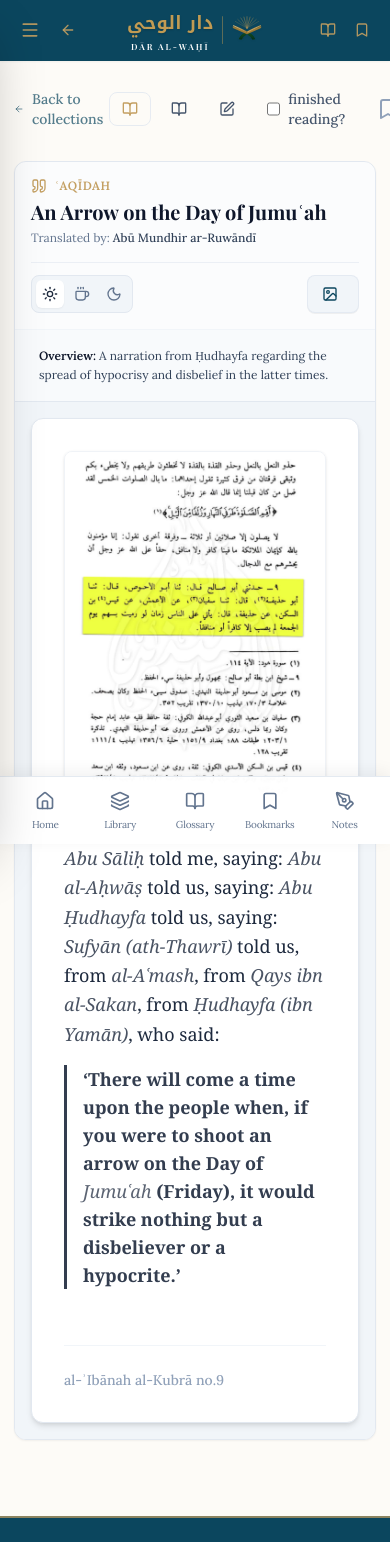
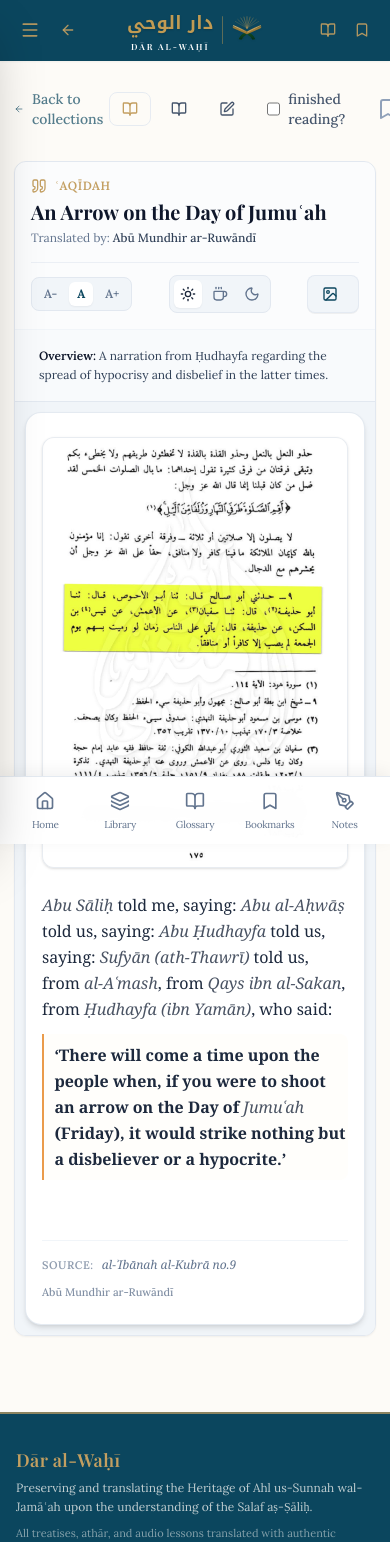
Before and after one commit to hissan1430/Dar-al-Wahi, a React (Vite) app: page /viewer/10 in a window 390 px wide. Shown: the top 1542 px of the page. Built offline with nearby package versions, Linux system fonts and the light colour scheme; a web font is replaced by a local one.

Commit message:
fix(ui): improve mobile quote layout and font control
- Update popover positioning for smaller screens.
- Add responsive styles to prevent quote border text crushing.
- Add font size selection persistent state in Viewer.

```diff
--- a/src/data.ts
+++ b/src/data.ts
@@ -55,17 +55,30 @@ export const MOCK_DATA: ContentItem[] = [
     title: "Jahm ibn al-Ṣafwān's Hatred For The Qurʾān",
     summary: "A narration about a man from Marw who shunned Jahm due to his mockery and hatred of the verses of the Qur'an.",
     englishText: "And Abū Jaʿfar narrated to me, [he said]: Yaḥyā ibn ʾAyyūb narrated to me, he said: I heard Abā Nuʿaym al-Balkẖī, he said: “A man from the people of Marw was a friend to Jahm, then he cut him off and shunned him, so it was said to him: ‘Why did you shun him?’ So, he said: ‘What cannot be tolerated came from him. I read such-and-such verse one day - Yaḥyā forgot it - so he said: “How clever Muḥammad was!” So, I bore it. Then he recited Sūrah Ṭā-Hā, so when he said: “The Most Beneficent (Allāh) ʾIstawā (rose over) the (Mighty) Throne (in a manner that suits His Majesty).” [Ṭā-Hā:5], he said: “Truly, by Allāh, if I found a way to its erasure, I would have erased it from the Muṣḥaf.” So, I bore it. Then he recited Sūrah al-Qaṣaṣ. So, when he reached to the mention of Mūsā, he said: “What is this? He mentioned a story in a place, so He did not complete it, then He mentioned it here, so He did not complete it.” Then he threw the Muṣḥaf from his lap with his two feet, so I pounced upon him.’",
-    htmlText: `And <em class="italic opacity-80 font-medium">Abū Jaʿfar</em> narrated to me, [he said]: <em class="italic opacity-80 font-medium">Yaḥyā ibn ʾAyyūb</em> narrated to me, he said: I heard <em class="italic opacity-80 font-medium">Abā Nuʿaym al-Balkẖī</em>, he said:
-<div class="border-l-[3px] border-current opacity-90 pl-4 sm:pl-6 mt-4">“A man from the people of <em class="italic opacity-80 font-medium">Marw</em> was a friend to <em class="italic opacity-80 font-medium">Jahm</em>, then he cut him off and shunned him, so it was said to him:
-<div class="border-l-2 border-current opacity-80 pl-4 mt-3">‘Why did you shun him?’</div>
-So, he said:
-<div class="border-l-2 border-current opacity-80 pl-4 mt-3">‘What cannot be tolerated came from him. I read such-and-such verse one day - <em class="italic opacity-80 font-medium">Yaḥyā</em> forgot it - so he said:
-<span class="block border-l-4 border-current pl-4 mt-3 mb-1 font-semibold text-lg opacity-90">“How clever <em class="italic opacity-80 font-medium">Muḥammad</em> was!”</span>
-So, I bore it. Then he recited <em class="italic opacity-80 font-medium">Sūrah Ṭā-Hā</em>, so when he said: “The Most Beneficent (Allāh) ʾIstawā (rose over) the (Mighty) Throne (in a manner that suits His Majesty).” [Ṭā-Hā:5], he said:
-<span class="block border-l-4 border-current pl-4 mt-3 mb-1 font-semibold text-lg opacity-90">“Truly, by <strong class="font-bold">Allāh</strong>, if I found a way to its erasure, I would have erased it from the <strong class="font-bold">Muṣḥaf</strong>.”</span>
-So, I bore it. Then he recited <em class="italic opacity-80 font-medium">Sūrah al-Qaṣaṣ</em>. So, when he reached to the mention of <em class="italic opacity-80 font-medium">Mūsā</em>, he said:
-<span class="block border-l-4 border-current pl-4 mt-3 mb-1 font-semibold text-lg opacity-90">“What is this? He mentioned a story in a place, so He did not complete it, then He mentioned it here, so He did not complete it.”</span>
-Then he threw the <em class="italic opacity-80 font-medium">Muṣḥaf</em> from his lap with his two feet, so I pounced upon him.’</div></div>`,
+    htmlText: `<p class="mb-3">And <em class="italic opacity-80 font-medium">Abū Jaʿfar</em> narrated to me, [he said]: <em class="italic opacity-80 font-medium">Yaḥyā ibn ʾAyyūb</em> narrated to me, he said: I heard <em class="italic opacity-80 font-medium">Abā Nuʿaym al-Balkẖī</em>, he said:</p>
+
+<blockquote class="border-l-2 sm:border-l-[3px] border-amber-600/70 pl-3 sm:pl-5 py-1 my-3 bg-amber-50/20 dark:bg-amber-950/10 rounded-r-lg space-y-3">
+  <p>“A man from the people of <em class="italic opacity-80 font-medium">Marw</em> was a friend to <em class="italic opacity-80 font-medium">Jahm</em>, then he cut him off and shunned him, so it was said to him: ‘<em class="italic">Why did you shun him?</em>’</p>
+  <p>So, he said: ‘What cannot be tolerated came from him. I read such-and-such verse one day — <em class="italic opacity-80 font-medium">Yaḥyā</em> forgot it — so he said:</p>
+
+  <p class="font-semibold text-base sm:text-lg pl-2 border-l-2 border-red-500/50 my-1 text-slate-800 dark:text-slate-200">
+    “How clever <em class="italic opacity-80 font-medium">Muḥammad</em> was!”
+  </p>
+
+  <p>So, I bore it. Then he recited <em class="italic opacity-80 font-medium">Sūrah Ṭā-Hā</em>, so when he said: “The Most Beneficent (Allāh) ʾIstawā (rose over) the (Mighty) Throne (in a manner that suits His Majesty).” [Ṭā-Hā:5], he said:</p>
+
+  <p class="font-semibold text-base sm:text-lg pl-2 border-l-2 border-red-500/50 my-1 text-slate-800 dark:text-slate-200">
+    “Truly, by <strong class="font-bold">Allāh</strong>, if I found a way to its erasure, I would have erased it from the <strong class="font-bold">Muṣḥaf</strong>.”
+  </p>
+
+  <p>So, I bore it. Then he recited <em class="italic opacity-80 font-medium">Sūrah al-Qaṣaṣ</em>. So, when he reached to the mention of <em class="italic opacity-80 font-medium">Mūsā</em>, he said:</p>
+
+  <p class="font-semibold text-base sm:text-lg pl-2 border-l-2 border-red-500/50 my-1 text-slate-800 dark:text-slate-200">
+    “What is this? He mentioned a story in a place, so He did not complete it, then He mentioned it here, so He did not complete it.”
+  </p>
+
+  <p>Then he threw the <em class="italic opacity-80 font-medium">Muṣḥaf</em> from his lap with his two feet, so I pounced upon him.’ ”</p>
+</blockquote>`,
     citation: "Kẖalq ʾAfʿāl al-ʿIbād - pg.38",
     imageUrl: "/jahmi_scan.png",
     dateAdded: "2026-09-12",
@@ -78,8 +91,10 @@ Then he threw the <em class="italic opacity-80 font-medium">Muṣḥaf</em> from
     title: "An Arrow on the Day of Jumuʿah",
     summary: "A narration from Ḥudhayfa regarding the spread of hypocrisy and disbelief in the latter times.",
     englishText: "Abu Sāliḥ told me, saying: Abu al-Aḥwāṣ told us, saying: Abu Ḥudhayfa told us, saying: Sufyān (ath-Thawrī) told us, from al-Aʿmash, from Qays ibn al-Sakan, from Ḥudhayfa (ibn Yamān), who said: ‘There will come a time upon the people when, if you were to shoot an arrow on the Day of Jumuʿah (Friday), it would strike nothing but a disbeliever or a hypocrite.’",
-    htmlText: `<em class="italic opacity-80 font-medium">Abu Sāliḥ</em> told me, saying: <em class="italic opacity-80 font-medium">Abu al-Aḥwāṣ</em> told us, saying: <em class="italic opacity-80 font-medium">Abu Ḥudhayfa</em> told us, saying: <em class="italic opacity-80 font-medium">Sufyān (ath-Thawrī)</em> told us, from <em class="italic opacity-80 font-medium">al-Aʿmash</em>, from <em class="italic opacity-80 font-medium">Qays ibn al-Sakan</em>, from <em class="italic opacity-80 font-medium">Ḥudhayfa (ibn Yamān)</em>, who said:
-<div class="border-l-[3px] border-current opacity-90 pl-4 sm:pl-6 mt-4 font-semibold text-lg">‘There will come a time upon the people when, if you were to shoot an arrow on the Day of <em class="italic opacity-80 font-medium">Jumuʿah</em> (Friday), it would strike nothing but a disbeliever or a hypocrite.’</div>`,
+    htmlText: `<p class="mb-3 leading-relaxed"><em class="italic opacity-80 font-medium">Abu Sāliḥ</em> told me, saying: <em class="italic opacity-80 font-medium">Abu al-Aḥwāṣ</em> told us, saying: <em class="italic opacity-80 font-medium">Abu Ḥudhayfa</em> told us, saying: <em class="italic opacity-80 font-medium">Sufyān (ath-Thawrī)</em> told us, from <em class="italic opacity-80 font-medium">al-Aʿmash</em>, from <em class="italic opacity-80 font-medium">Qays ibn al-Sakan</em>, from <em class="italic opacity-80 font-medium">Ḥudhayfa (ibn Yamān)</em>, who said:</p>
+<blockquote class="border-l-2 sm:border-l-[3px] border-amber-600/70 pl-3 sm:pl-5 py-2 my-3 bg-amber-50/20 dark:bg-amber-950/10 rounded-r-lg font-semibold text-base sm:text-xl leading-relaxed">
+‘There will come a time upon the people when, if you were to shoot an arrow on the Day of <em class="italic opacity-80 font-medium">Jumuʿah</em> (Friday), it would strike nothing but a disbeliever or a hypocrite.’
+</blockquote>`,
     citation: "al-ʾIbānah al-Kubrā no.9",
     imageUrl: "/arrow_hudhayfah.jpeg",
     dateAdded: "2026-09-13",
@@ -124,10 +139,12 @@ Then he threw the <em class="italic opacity-80 font-medium">Muṣḥaf</em> from
     title: "Al-Bukẖārī on the Uncreated Qurʾān",
     summary: "Imām al-Bukẖārī affirms that the Qurʾān is the Speech of Allāh and uncreated, distinguishing between the Creator's Command and His creation.",
     englishText: "And Abū ʿAbd Allāh [al-Bukẖārī] said: \"And the Qurʾān is the Speech of Allāh, uncreated, due to the statement of Allāh, Mighty and Majestic: \"Indeed your Lord is Allāh who created the Heavens and Earth in six days and then ascended above the Throne. He covers the (light of) day with the (darkness) of night (which) pursues it swiftly and (He created) the sun, the moon, the stars (all being) subjected to His command.\" [al-ʾAʿrāf:54] So, He made it clear that the created beings, and the pursuing, and the rapidity, and the subjected beings are by His command. Then He explained: \"His is the creation and the command. Blessed be Allāh, the Lord of the worlds.\" [al-ʾAʿrāf:54] Ibn ʿUyaynah said: 'Allāh distinguished the [act of] creation from the command with His statement: \"His is the creation and the command.\" [al-ʾAʿrāf:54] — so, the creation is by His command like His statement: \"The decision of the matter, before and after (these events) is only with Allāh...\" [al-Rūm:4], and like His statement: \"Verily, His Command, when He intends a thing, is only that He says to it, \"Be!\" and it is!\" [Yā-Sīn:82], and like His statement: \"And among His Signs is that the heaven and the earth stand by His Command\"[al-Rūm:25], and He did not say 'by His Creation.''\"",
-    htmlText: `And <em class="italic opacity-80 font-medium">Abū ʿAbd Allāh [al-Bukẖārī]</em> said:
-<div class="border-l-[3px] border-current opacity-90 pl-4 sm:pl-6 mt-4 font-semibold text-lg">“And the Qurʾān is the Speech of Allāh, uncreated, due to the statement of Allāh, Mighty and Majestic: “Indeed your Lord is Allāh who created the Heavens and Earth in six days and then ascended above the Throne. He covers the (light of) day with the (darkness) of night (which) pursues it swiftly and (He created) the sun, the moon, the stars (all being) subjected to His command.” [al-ʾAʿrāf:54] So, He made it clear that the created beings, and the pursuing, and the rapidity, and the subjected beings are by His command. Then He explained: “His is the creation and the command. Blessed be Allāh, the Lord of the worlds.” [al-ʾAʿrāf:54]
-
-<em class="italic opacity-80 font-medium">Ibn ʿUyaynah</em> said: ‘Allāh distinguished the [act of] creation from the command with His statement: “His is the creation and the command.” [al-ʾAʿrāf:54] — so, the creation is by His command like His statement: “The decision of the matter, before and after (these events) is only with Allāh...” [al-Rūm:4], and like His statement: “Verily, His Command, when He intends a thing, is only that He says to it, "Be!" and it is!” [Yā-Sīn:82], and like His statement: “And among His Signs is that the heaven and the earth stand by His Command” [al-Rūm:25], and He did not say ‘by His Creation.’ ’”</div>`,
+    htmlText: `<p class="mb-3 leading-relaxed">And <em class="italic opacity-80 font-medium">Abū ʿAbd Allāh [al-Bukẖārī]</em> said:</p>
+<blockquote class="border-l-2 sm:border-l-[3px] border-amber-600/70 pl-3 sm:pl-5 py-2 my-3 bg-amber-50/20 dark:bg-amber-950/10 rounded-r-lg space-y-3 leading-relaxed">
+<p class="font-semibold text-base sm:text-xl">“And the Qurʾān is the Speech of Allāh, uncreated, due to the statement of Allāh, Mighty and Majestic: “Indeed your Lord is Allāh who created the Heavens and Earth in six days and then ascended above the Throne. He covers the (light of) day with the (darkness) of night (which) pursues it swiftly and (He created) the sun, the moon, the stars (all being) subjected to His command.” [al-ʾAʿrāf:54]</p>
+<p>So, He made it clear that the created beings, and the pursuing, and the rapidity, and the subjected beings are by His command. Then He explained: “His is the creation and the command. Blessed be Allāh, the Lord of the worlds.” [al-ʾAʿrāf:54]</p>
+<p><em class="italic opacity-80 font-medium">Ibn ʿUyaynah</em> said: ‘Allāh distinguished the [act of] creation from the command with His statement: “His is the creation and the command.” [al-ʾAʿrāf:54] — so, the creation is by His command like His statement: “The decision of the matter, before and after (these events) is only with Allāh...” [al-Rūm:4], and like His statement: “Verily, His Command, when He intends a thing, is only that He says to it, "Be!" and it is!” [Yā-Sīn:82], and like His statement: “And among His Signs is that the heaven and the earth stand by His Command” [al-Rūm:25], and He did not say ‘by His Creation.’ ’”</p>
+</blockquote>`,
     citation: "Kẖalq ʾAfʿāl al-ʿIbād - pg.45",
     imageUrl: "/bukhari_scan.png",
     dateAdded: "2026-09-13",
--- a/src/index.css
+++ b/src/index.css
@@ -52,19 +52,36 @@
     margin-bottom: 0.25rem !important;
   }
 
-  @media print {
-    body {
-      background-color: white !important;
-      color: black !important;
+  /* Mobile quote optimization */
+  .mobile-quote-container {
+    word-break: break-word;
+    overflow-wrap: break-word;
+  }
+
+  /* Responsive nested quote borders so they don't crush text on phone */
+  @media (max-width: 640px) {
+    .mobile-quote-container div[class*="border-l"],
+    .mobile-quote-container blockquote[class*="border-l"] {
+      border-left-width: 2px !important;
+      padding-left: 0.65rem !important;
+      margin-left: 0 !important;
+      margin-top: 0.75rem !important;
+      margin-bottom: 0.75rem !important;
     }
 
-    .print-break-inside-avoid {
-      break-inside: avoid;
+    .mobile-quote-container span[class*="border-l"] {
+      border-left-width: 2px !important;
+      padding-left: 0.5rem !important;
+      font-size: 1.05rem !important;
+      line-height: 1.6 !important;
     }
+  }
 
-    .prose {
-      color: black !important;
-    }
+  /* Arabic text readability on mobile */
+  .arabic-quote-text {
+    line-height: 2.1;
+    letter-spacing: 0;
+    text-align: right;
   }
 }
 
--- a/src/pages/Viewer.tsx
+++ b/src/pages/Viewer.tsx
@@ -1,7 +1,7 @@
 import React, { useEffect, useState, useRef, useCallback } from 'react';
 import { useParams, Link, useNavigate, useSearchParams } from 'react-router-dom';
 import { MOCK_DATA } from '../data';
-import { ArrowLeft, Bookmark, FileText, Download, Sun, Moon, Coffee, CheckCircle, Circle, PenSquare, X, RotateCcw, ArrowUpRight, BookOpen, Image as ImageIcon, Play, Headphones, Newspaper, Quote, ListVideo, ChevronLeft, ChevronRight, ExternalLink, Columns2 } from 'lucide-react';
+import { ArrowLeft, Bookmark, FileText, Download, Sun, Moon, Coffee, CheckCircle, Circle, PenSquare, X, RotateCcw, ArrowUpRight, BookOpen, Image as ImageIcon, Play, Headphones, Newspaper, Quote, ListVideo, ChevronLeft, ChevronRight, ExternalLink, Columns2, Type } from 'lucide-react';
 import { useBookmarks } from '../hooks/useBookmarks';
 import { useReadingStats } from '../hooks/useReadingStats';
 import { useNotes } from '../hooks/useNotes';
@@ -25,6 +25,24 @@ export function Viewer() {
   const { getProgress, updateProgress } = useReadingProgress();
 
   const [theme, setTheme] = useState<ReaderTheme>('light');
+  const [fontSize, setFontSize] = useState<'normal' | 'large' | 'compact'>(() => {
+    try {
+      const saved = localStorage.getItem('dar_alwahi_quote_font_size');
+      return (saved === 'large' || saved === 'compact') ? saved : 'normal';
+    } catch {
+      return 'normal';
+    }
+  });
+
+  const handleFontSizeChange = (size: 'normal' | 'large' | 'compact') => {
+    setFontSize(size);
+    try {
+      localStorage.setItem('dar_alwahi_quote_font_size', size);
+    } catch {
+      // ignore
+    }
+  };
+
   const [currentPage, setCurrentPage] = useState(1);
   const [textPageInputValue, setTextPageInputValue] = useState<string>('1');
   const [activeVideoIndex, setActiveVideoIndex] = useState(0);
@@ -468,6 +486,37 @@ export function Viewer() {
               </div>
             )}
 
+            {/* Font Size Selector (especially helpful on mobile phones for readability) */}
+            <div className="flex items-center space-x-1 bg-slate-100 p-1 rounded-lg border border-slate-200 text-xs font-semibold">
+              <button
+                onClick={() => handleFontSizeChange('compact')}
+                className={`px-2 py-1 rounded-md transition-colors cursor-pointer touch-manipulation ${
+                  fontSize === 'compact' ? 'bg-white shadow-xs text-primary font-bold' : 'text-slate-500 hover:text-slate-800'
+                }`}
+                title="Compact Text Size"
+              >
+                A-
+              </button>
+              <button
+                onClick={() => handleFontSizeChange('normal')}
+                className={`px-2 py-1 rounded-md transition-colors cursor-pointer touch-manipulation ${
+                  fontSize === 'normal' ? 'bg-white shadow-xs text-primary font-bold' : 'text-slate-500 hover:text-slate-800'
+                }`}
+                title="Standard Text Size"
+              >
+                A
+              </button>
+              <button
+                onClick={() => handleFontSizeChange('large')}
+                className={`px-2 py-1 rounded-md transition-colors cursor-pointer touch-manipulation ${
+                  fontSize === 'large' ? 'bg-white shadow-xs text-primary font-bold' : 'text-slate-500 hover:text-slate-800'
+                }`}
+                title="Large Text Size (Easier Reading on Mobile)"
+              >
+                A+
+              </button>
+            </div>
+
             <div className="flex items-center space-x-1 bg-slate-100 p-1 rounded-lg border border-slate-200">
               <button
                 onClick={() => setTheme('light')}
@@ -555,7 +604,7 @@ export function Viewer() {
         )}
 
         {/* Document Content Rendering */}
-        <div className={`p-4 sm:p-8 flex flex-col items-center transition-colors duration-300 ${
+        <div className={`p-2.5 sm:p-8 flex flex-col items-center transition-colors duration-300 ${
           theme === 'dark' ? 'bg-[#0f1115]' :
           theme === 'sepia' ? 'bg-[#e4dcc8]' :
           'bg-slate-100'
@@ -959,7 +1008,7 @@ export function Viewer() {
                 </div>
               ) : (
                 /* SINGLE PAGE TEXT VIEW */
-                <div className={`w-full shadow-md border p-8 sm:p-12 min-h-[700px] leading-relaxed whitespace-pre-wrap flex flex-col justify-between rounded-lg transition-colors ${
+                <div className={`w-full shadow-md border px-4 py-6 sm:p-12 min-h-[600px] leading-relaxed whitespace-pre-wrap flex flex-col justify-between rounded-xl transition-colors ${
                   theme === 'dark' ? 'bg-[#1a1a1a] border-[#333] text-slate-200' :
                   theme === 'sepia' ? 'bg-[#fdf6e3] border-[#e4dcc8] text-amber-900' :
                   'bg-white border-slate-200 text-slate-800'
@@ -1026,46 +1075,84 @@ export function Viewer() {
               </p>
             </div>
           ) : item.type === 'quote' || item.englishText ? (
-            /* Quote and Image rendering */
+            /* Quote and Image rendering with mobile accessibility, responsive typography & font scaling */
             <div className="w-full max-w-4xl space-y-6 relative flex flex-col items-center">
-              <div className={`w-full shadow-md border p-8 sm:p-12 flex flex-col rounded-xl transition-colors ${
-                theme === 'dark' ? 'bg-[#1a1a1a] border-[#333] text-slate-200' :
-                theme === 'sepia' ? 'bg-[#fdf6e3] border-[#e4dcc8] text-amber-900' :
-                'bg-white border-slate-200 text-slate-800'
+              <div className={`w-full shadow-md border px-4 py-6 sm:px-10 sm:py-12 flex flex-col rounded-2xl transition-colors ${
+                theme === 'dark' ? 'bg-[#181a1f] border-[#2c323f] text-slate-100' :
+                theme === 'sepia' ? 'bg-[#fcf7ee] border-[#e7ddc7] text-[#3d2f1d]' :
+                'bg-white border-slate-200/90 text-slate-800'
               }`}>
                 <div className="animate-in fade-in zoom-in-95 duration-500 ease-out flex flex-col space-y-6">
+                  {/* Manuscript / Artifact Scan Preview */}
                   {item.imageUrl && (
+                    <div className="rounded-xl overflow-hidden shadow-sm border border-slate-200/60 dark:border-slate-800 bg-black/5 dark:bg-black/30">
                       <img
                         src={item.imageUrl}
                         alt={item.title}
-                      className="w-full rounded-lg shadow-sm border border-slate-200/50"
+                        className="w-full max-h-[460px] object-contain mx-auto"
                         referrerPolicy="no-referrer"
                       />
+                    </div>
                   )}
+
+                  {/* Arabic Matn with mobile-tuned line height and clear separation */}
                   {item.arabicText && (
-                    <div className="text-2xl sm:text-3xl text-right font-arabic leading-[2.2]" dir="rtl">
+                    <div
+                      className={`text-right font-arabic rounded-xl p-4 sm:p-6 transition-all ${
+                        theme === 'dark' ? 'bg-slate-900/60 border border-slate-800/80 text-amber-300/95' :
+                        theme === 'sepia' ? 'bg-[#f4ecd8]/60 border border-[#e4dcc8] text-amber-950' :
+                        'bg-amber-50/50 border border-amber-100 text-slate-900'
+                      } ${
+                        fontSize === 'compact' ? 'text-xl sm:text-2xl leading-[2]' :
+                        fontSize === 'large' ? 'text-2xl sm:text-4xl leading-[2.4]' :
+                        'text-2xl sm:text-3xl leading-[2.2]'
+                      }`}
+                      dir="rtl"
+                    >
                       {item.arabicText}
                     </div>
                   )}
+
+                  {/* English Translation & Quote body */}
+                  <div className="mobile-quote-container">
                     {item.htmlText ? (
                       <div
-                      className="text-lg sm:text-xl font-serif leading-relaxed"
+                        className={`font-serif tracking-normal transition-all ${
+                          fontSize === 'compact' ? 'text-base sm:text-lg leading-relaxed' :
+                          fontSize === 'large' ? 'text-lg sm:text-2xl leading-relaxed sm:leading-loose' :
+                          'text-base sm:text-xl leading-relaxed'
+                        }`}
                         dangerouslySetInnerHTML={{ __html: item.htmlText }}
                       />
                     ) : item.englishText && (
                       <AnnotatedText
                         text={item.englishText}
                         theme={theme}
-                      className="text-lg sm:text-xl font-serif whitespace-pre-wrap leading-relaxed"
+                        className={`font-serif whitespace-pre-wrap tracking-normal transition-all ${
+                          fontSize === 'compact' ? 'text-base sm:text-lg leading-relaxed' :
+                          fontSize === 'large' ? 'text-lg sm:text-2xl leading-relaxed sm:leading-loose' :
+                          'text-base sm:text-xl leading-relaxed'
+                        }`}
                       />
                     )}
+                  </div>
+
+                  {/* Classical Citation & Source Badge */}
                   {item.citation && (
-                    <div className={`mt-8 pt-6 border-t text-sm sm:text-base font-medium ${
-                      theme === 'dark' ? 'border-[#333] text-slate-500' :
-                      theme === 'sepia' ? 'border-[#e4dcc8]/60 text-amber-700/70' :
-                      'border-slate-100 text-slate-400'
+                    <div className={`mt-6 pt-4 sm:pt-6 border-t flex flex-wrap items-center justify-between gap-3 text-xs sm:text-sm font-medium ${
+                      theme === 'dark' ? 'border-slate-800 text-slate-400' :
+                      theme === 'sepia' ? 'border-[#e4dcc8] text-amber-900/80' :
+                      'border-slate-100 text-slate-500'
                     }`}>
-                      {item.citation}
+                      <div className="flex items-center gap-2">
+                        <span className="font-semibold uppercase tracking-wider text-[11px] opacity-70">Source:</span>
+                        <span className="italic font-serif">{item.citation}</span>
+                      </div>
+                      {item.translator && item.translator !== 'None' && (
+                        <div className="text-[11px] opacity-80">
+                          {item.translator === 'Abu_Mundhir' ? 'Abū Mundhir ar-Ruwāndī' : 'Abū Ṭalḥah al-ʾAfġhānī'}
+                        </div>
+                      )}
                     </div>
                   )}
                 </div>
```
Also changed, not shown: src/components/AnnotatedText.tsx (+5 -5 lines). Lines whose indentation alone changed are shown as unchanged.
